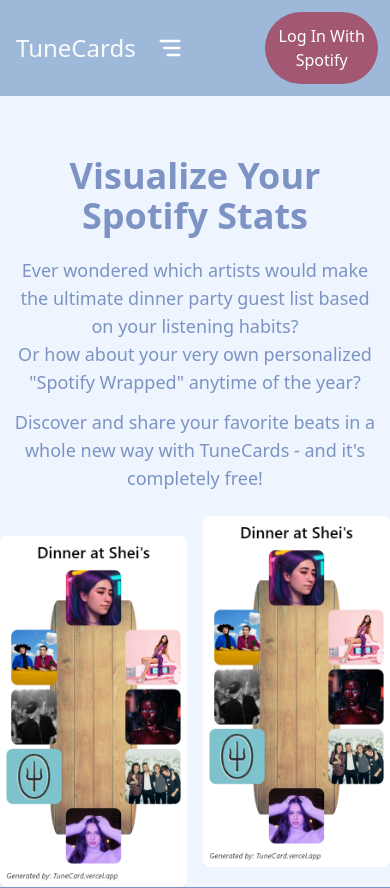
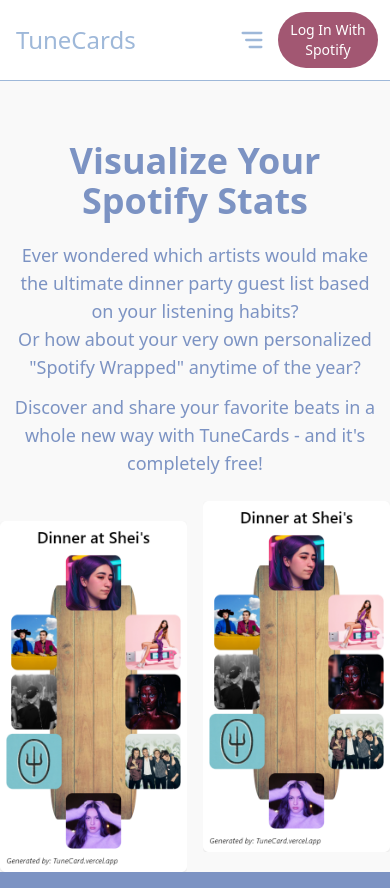
Before and after one commit to sheidiz/spotify-artists-table, a React (Vite) app: page / in a window 390 px wide. Shown: the top 888 px of the page. Built offline with nearby package versions, Linux system fonts and the light colour scheme; no server answers.

Commit message:
style: change color palette

```diff
--- a/src/App.jsx
+++ b/src/App.jsx
@@ -8,7 +8,7 @@
 
   return (
     <Provider store={SpotifyStore}>
-      <div className='min-h-screen font-sans'>
+      <div className='min-h-screen'>
         <AppRouter />
         <Footer />
       </div>
--- a/src/components/navbar/Navbar.jsx
+++ b/src/components/navbar/Navbar.jsx
@@ -50,27 +50,27 @@
     };
 
     return (
-        <header className='bg-secondary p-2'>
+        <header className='border-b border-secondary p-2'>
             <nav className='flex flex-row'>
-                <div className='container gap-5 mx-auto flex justify-start items-center'>
-                    <div className='text-gray-50 ms-2 text-2xl md:text-3xl font-medium'>
+                <div className='container gap-5 mx-auto flex justify-between lg:justify-start items-center'>
+                    <div className='text-secondary ms-2 text-2xl md:text-3xl font-medium'>
                         <NavLink to={routes.publics.INDEX}>
                             TuneCards
                         </NavLink>
                     </div>
                     <button
-                        className='lg:hidden me-2 text-white focus:outline-none'
+                        className='lg:hidden me-2 text-secondary focus:outline-none'
                         onClick={toggleMenu}
                     >
                         {isMenuOpen ?
-                            (<TbX className='text-white h-7 w-auto' />) :
-                            (<TbMenuDeep className='text-white h-7 w-auto' />)
+                            (<TbX className='text-secondary h-7 w-auto' />) :
+                            (<TbMenuDeep className='text-secondary h-7 w-auto' />)
                         }
                     </button>
 
                     <AnimatePresence>
                         {isMenuOpen && (
-                            <motion.div className='bg-secondary lg:hidden absolute top-12 left-0 right-0 bg-lightgreen py-2'
+                            <motion.div className='bg-white lg:hidden absolute top-20 left-0 right-0 bg-lightgreen py-2'
                                 initial={{ opacity: 0, y: -10 }}
                                 animate={{ opacity: 1, y: 0 }}
                                 exit={{ opacity: 0, y: -10 }}
--- a/src/components/navbar/Navbar.module.css
+++ b/src/components/navbar/Navbar.module.css
@@ -1,6 +1,6 @@
 .menuLinkDesktop {
     padding: 0.5rem 1rem;
-    color: white;
+    color: #9EB8D9;
     font-size: 1.125rem;
 }
 
@@ -15,6 +15,6 @@
 .menuLinkMobile {
     display: block;
     padding: 1rem 0.5rem;
-    color: white;
+    color: #9EB8D9;
     font-size: 1.125rem;
 }
--- a/src/components/user/UserIconMenu.jsx
+++ b/src/components/user/UserIconMenu.jsx
@@ -12,7 +12,7 @@
 
     if (!profile) {
         return (
-            <button className='p-3 rounded-full bg-quaternary text-white' onClick={() => UserLogIn()}>
+            <button className='text-sm md:text-md p-2 lg:p-3 rounded-full bg-quaternary text-white' onClick={() => UserLogIn()}>
                 Log In With Spotify
             </button>
         )
--- a/tailwind.config.js
+++ b/tailwind.config.js
@@ -10,7 +10,7 @@
         'bg-wood': "url('./src/assets/bg-wood.jpg')"
       },
       colors: {
-        'primary': '#EEF5FF',
+        'primary': '#F9F9F9',
         'secondary': '#9EB8D9',
         'tertiary': '#7C93C3',
         'quaternary': '#A25772'
```
